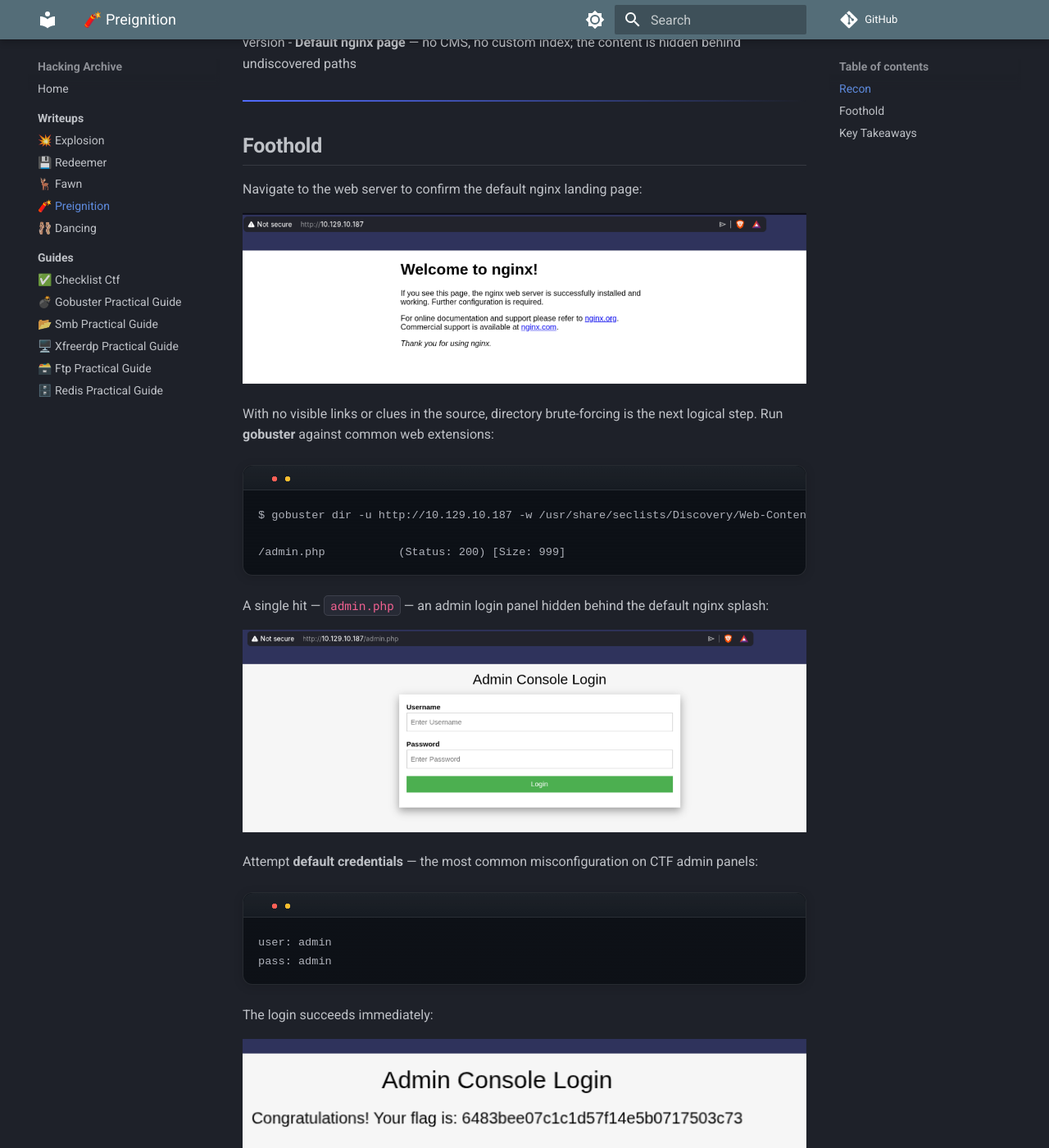
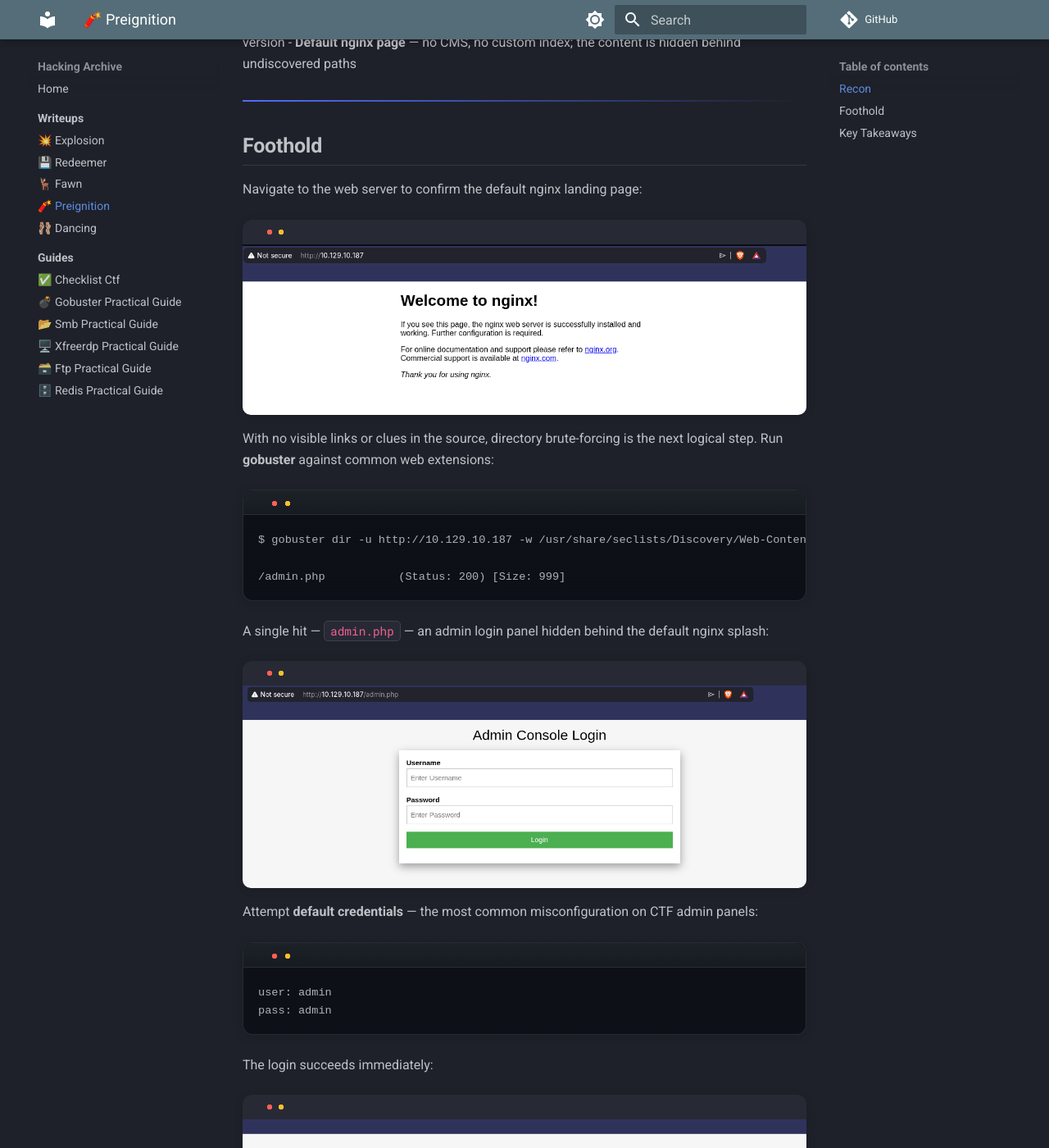
Before and after one commit to egz-dev/hacking-archive, an MkDocs documentation site: the page built from docs/writeups/🧨 Preignition.md, in a window 1280 px wide and 1400 px high, scrolled down 1017 px. Shown: the whole window at 82% size. Built offline with MkDocs 1.6.1 and Material for MkDocs 9.7.7, drawn with Linux system fonts in a browser that asks for light colours; comment, search, counter and statistics services are not loaded.

Commit message:
Add styled screenshots: window frame with colored dots, shadow, hover zoom effect

```diff
--- a/docs/stylesheets/extra.css
+++ b/docs/stylesheets/extra.css
@@ -380,6 +380,68 @@
   padding: 2px 10px;
 }
 
+/* ========== SCREENSHOTS / IMAGES ========== */
+/* Image card with shadow and hover zoom */
+.md-typeset p img {
+  display: block;
+  max-width: 100%;
+  height: auto;
+  border-radius: 10px;
+  margin: 28px auto 8px auto;
+  box-shadow:
+    0 0 0 1px var(--md-default-fg-color--lightest),
+    0 4px 16px rgba(0,0,0,0.12);
+  transition: all 0.3s cubic-bezier(0.25, 0.46, 0.45, 0.94);
+  cursor: zoom-in;
+}
+
+.md-typeset p img:hover {
+  transform: scale(1.02);
+  box-shadow:
+    0 0 0 1px var(--md-default-fg-color--lighter),
+    0 8px 30px rgba(0,0,0,0.18);
+}
+
+/* Window frame with colored dots for screenshots with alt text */
+.md-typeset p:has(img[alt]) {
+  position: relative;
+  display: block;
+  max-width: 100%;
+  padding-top: 30px;
+  background: var(--md-code-bg-color);
+  border-radius: 12px;
+  box-shadow: 0 2px 12px rgba(0,0,0,0.1);
+  margin: 24px 0 16px 0;
+}
+
+.md-typeset p:has(img[alt]) img {
+  margin: 0;
+  box-shadow: none;
+  border-radius: 0 0 10px 10px;
+}
+
+.md-typeset p:has(img[alt]) img:hover {
+  transform: scale(1.01);
+  box-shadow: none;
+}
+
+/* Red, yellow, green dots in the title bar */
+.md-typeset p:has(img[alt])::before {
+  content: "";
+  position: absolute;
+  top: 11px;
+  left: 14px;
+  width: 38px;
+  height: 8px;
+  background:
+    radial-gradient(circle 3.5px, #ff5f56 100%, transparent 100%) 0 50%,
+    radial-gradient(circle 3.5px, #ffbd2e 100%, transparent 100%) 14px 50%,
+    radial-gradient(circle 3.5px, #27c93f 100%, transparent 100%) 28px 50%;
+  background-repeat: no-repeat;
+  z-index: 2;
+  pointer-events: none;
+}
+
 /* ========== ANIMATIONS ========== */
 @keyframes fadeIn {
   from { opacity: 0; transform: translateY(10px); }
```
